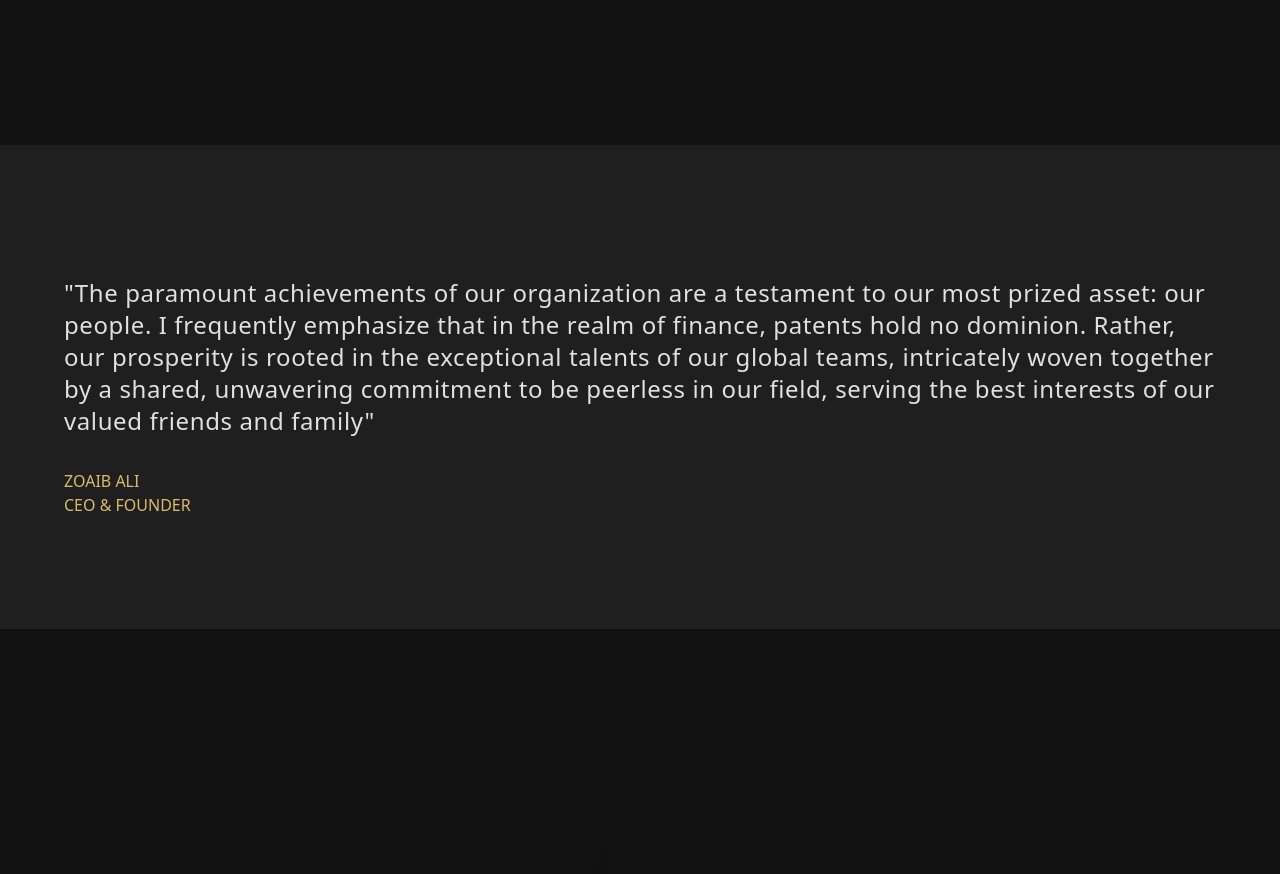
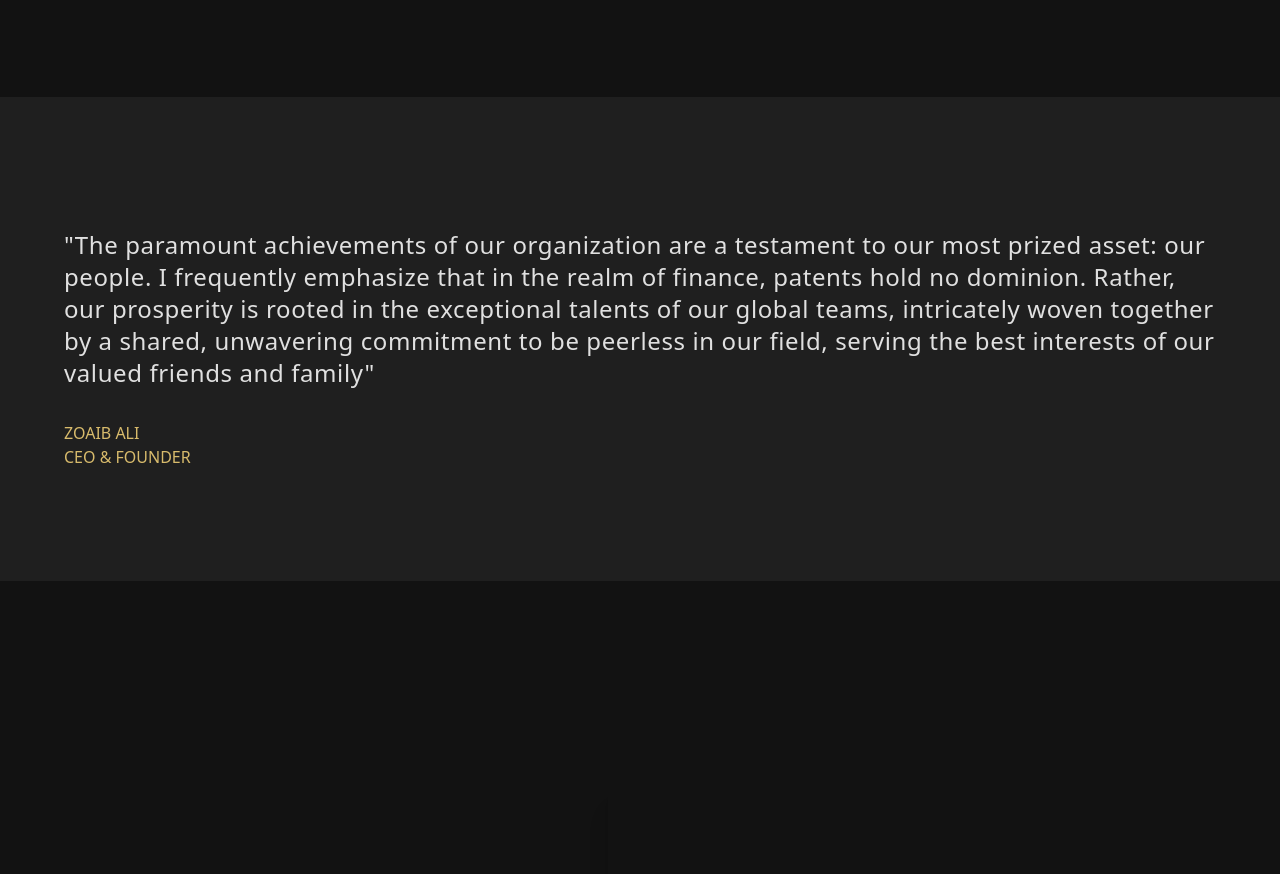
Before and after one commit to blackhorsese/Great-Winchester-2.0, a React (Create React App) app: page / in a window 1280 px wide. Shown: the part 1283-2157 px from the top of the page. Built offline with nearby package versions, Linux system fonts and the light colour scheme.

Commit message:
Update Ceo.jsx

```diff
--- a/src/Pages/Home/Ceo.jsx
+++ b/src/Pages/Home/Ceo.jsx
@@ -3,7 +3,7 @@ import React from 'react'
 export default function Ceo() {
   return (
     <>
-    <div className='justify-center items-center overflow-hidden md:py-20 py-10 mt-12 bg-[#1F1F1F]'>
+    <div className='justify-center items-center overflow-hidden md:py-20 py-10 bg-[#1F1F1F]'>
         <div className='max-w-screen-xl justify-center mx-auto'>
             <div className='max-w-screen-xl md:px-16 px-5 md:py-8 md:justify-center mx-auto text-white'>
                 <div className='mx-auto justify-between'>
```
